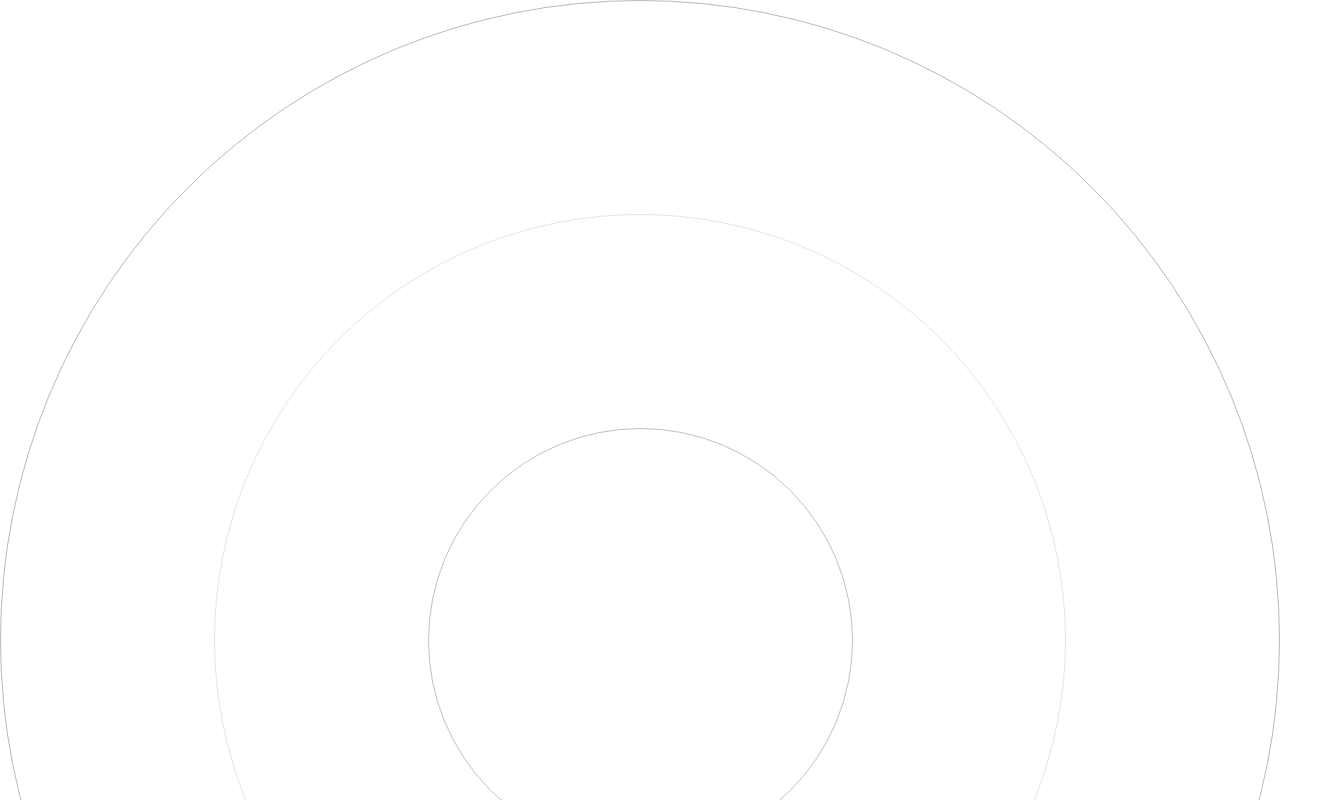
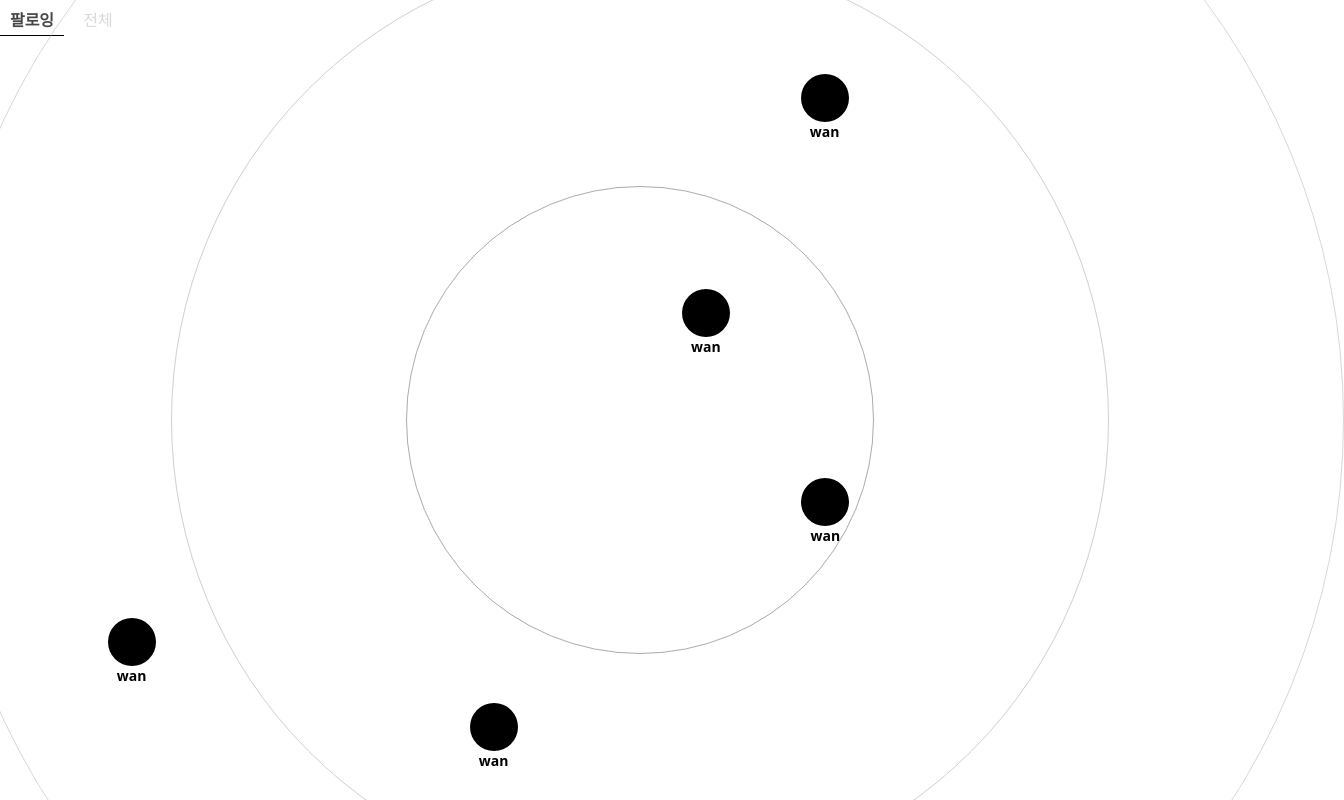
Before and after one commit to ggumms/ggumtle, a React (Vite) app in the folder frontend/: page / in a window 1280 px wide. Shown: the top 800 px of the page, 1344 px wide, since content can reach past the window. Built offline with nearby package versions, Linux system fonts and the light colour scheme.

Commit message:
[FE] Feat #22: 레이더 페이지 레이아웃 및 유저 컴포넌트 표출 구현
- 디테일한 설정은 api 데이터 형식 정해진 후에 수정할 예정

Change-Id: I2833172ed58326bbd414f0fc14ab849d959bee13

```diff
--- /dev/null
+++ b/frontend/src/pages/Radar/Interfaces.ts
@@ -0,0 +1,21 @@
+export type BucketPosType = {
+	x: number
+	y: number
+}
+export interface IBucket {
+	user: string
+	pos: BucketPosType
+}
+
+export interface IAddBucket {
+	pos: BucketPosType
+	user: string
+	setBuckets: (value: React.SetStateAction<IBucket[]>) => void
+}
+
+export interface IBucketPosition {
+	setBuckets: (value: React.SetStateAction<IBucket[]>) => void
+	user: string
+	radius: number
+	maxNum: number
+}
--- a/frontend/src/pages/Radar/Radar.tsx
+++ b/frontend/src/pages/Radar/Radar.tsx
@@ -1,4 +1,5 @@
-import { Outlet } from 'react-router-dom'
+import { mainHeaderList } from '../../router'
+import MultiPageLayout from '../../components/layout/MutiPageLayout/MultiPageLayout'
 const Radar = () => {
 	// const bucketInfo = {
 	// 	title: '구독자 100만명 달성하기',
@@ -6,13 +7,9 @@ const Radar = () => {
 	// 	dDay: 168,
 	// 	isLock: true,
 	// }
+	// <ProfileBucket bucketInfo={bucketInfo} />
 
-	return (
-		<div>
-			{/* <ProfileBucket bucketInfo={bucketInfo} /> */}
-			<Outlet />
-		</div>
-	)
+	return <MultiPageLayout headerData={mainHeaderList} />
 }
 
 export default Radar
--- a/frontend/src/pages/Radar/components/AllTab.tsx
+++ b/frontend/src/pages/Radar/components/AllTab.tsx
@@ -1,7 +1,13 @@
-import React from 'react'
-
 const AllTab = () => {
-	return <div>This is All Tab</div>
+	return (
+		<div className="w-screen h-[calc(100vh-5rem)] flex justify-center items-center">
+			<div className="w-[110%] mt-10 animate-radar3 border border-[#c6c6c661] aspect-square rounded-full flex absolute items-center justify-center">
+				<div className="w-2/3 animate-radar2 border border-[#c6c6c661] aspect-square rounded-full flex absolute items-center justify-center">
+					<div className="w-1/2 animate-radar1 border border-[#c6c6c661] aspect-square rounded-full flex absolute items-center justify-center"></div>
+				</div>
+			</div>
+		</div>
+	)
 }
 
 export default AllTab
--- a/frontend/src/pages/Radar/components/FollowingTab.tsx
+++ b/frontend/src/pages/Radar/components/FollowingTab.tsx
@@ -1,10 +1,94 @@
+import { useEffect, useState } from 'react'
+import { bucketPositioning } from '../utils'
+import UserItem from './UserItem'
+import { IBucket } from '../Interfaces'
+
+// 더미 데이터
+const users1 = ['a', 'b', 'c', 'd', 'e', 'f']
+const users2 = ['a', 'b', 'c', 'd', 'e', 'f', 'g', 'h', 'i', 'j']
+const users3 = ['a', 'b', 'c', 'd', 'e', 'f', 'g', 'h', 'i', 'j', 'o', 'p', 'q']
+
+// 버킷들을 띄울 div 스타일 지정
+// @TODO: 추후 tailwind 코드로 수정하기 (translate 속성 유의)
+const bucketArea: {
+	position: 'absolute'
+	top: string
+	left: string
+	transform: string
+	width: string
+	aspectRatio: string
+} = {
+	position: 'absolute',
+	top: 'calc(50% - 20px)',
+	left: '50%',
+	transform: 'translate(-50%, -50%)',
+	width: '110%',
+	aspectRatio: '1 / 1',
+}
+
 const FollowingTab = () => {
+	const [buckets, setBuckets] = useState<IBucket[]>([])
+
+	// @TODO: 추후 실제 데이터로 api 통신 시에 데이터 형식에 따라 코드 대폭 수정 예정
+	useEffect(() => {
+		console.log(buckets)
+		const radius = 16.5
+		const maxNum = 5
+		users1.forEach((user, index) => {
+			setTimeout(
+				() => {
+					bucketPositioning({ setBuckets, user, radius, maxNum })
+				},
+				100 * index + 50 * Math.random()
+			)
+		})
+	}, [])
+	useEffect(() => {
+		console.log(buckets)
+		const radius = 34
+		const maxNum = 10
+		users2.forEach((user, index) => {
+			setTimeout(
+				() => {
+					bucketPositioning({ setBuckets, user, radius, maxNum })
+				},
+				100 * index + 50 * Math.random()
+			)
+		})
+	}, [])
+	useEffect(() => {
+		console.log(buckets)
+		const radius = 50
+		const maxNum = 13
+		users3.forEach((user, index) => {
+			setTimeout(
+				() => {
+					bucketPositioning({ setBuckets, user, radius, maxNum })
+				},
+				100 * index + 50 * Math.random()
+			)
+		})
+	}, [])
+
 	return (
-		<div
-			className="w-full animate-radar1 border border-[#c6c6c661] aspect-square rounded-full flex absolute items-center justify-center"
-		>
-			<div className="w-2/3 animate-radar2 border border-[#c6c6c661] aspect-square rounded-full flex absolute items-center justify-center">
-				<div className="w-1/2 animate-radar3 border border-[#c6c6c661] aspect-square rounded-full flex absolute items-center justify-center"></div>
+		<div className="w-screen h-[calc(100vh-5rem)] flex justify-center items-center">
+			<div className="w-[110%] mt-10 animate-radar3 border border-[#c6c6c661] aspect-square rounded-full flex absolute items-center justify-center">
+				<div className="w-2/3 animate-radar2 border border-[#c6c6c661] aspect-square rounded-full flex absolute items-center justify-center">
+					<div className="w-1/2 animate-radar1 border border-[#c6c6c661] aspect-square rounded-full flex absolute items-center justify-center"></div>
+				</div>
+			</div>
+
+			<div className="mt-10" style={bucketArea}>
+				{buckets.map((item, index) => (
+					// @TODO: 레이더 라인별 UserItem 크기 조절
+					<UserItem
+						// key값 변경
+						key={index}
+						pos={item.pos}
+						// item={item.}
+						// onClick={() => navigate(`detail/${item.post_id}`)}
+					/>
+				))}
 			</div>
 		</div>
 	)
--- a/frontend/src/pages/Radar/components/UserItem.tsx
+++ b/frontend/src/pages/Radar/components/UserItem.tsx
@@ -11,13 +11,27 @@ const userFontSize: Record<number, string> = {
 	3: 'text-[10px]',
 }
 
-const UserItem = () => {
+export interface UserItemProps {
+	pos: { x: number; y: number }
+	post_id?: string
+	// onClick: () => void
+}
+
+const UserItem = ({ pos }: UserItemProps) => {
+	// const UserItem = ({ pos, onClick }: UserItemProps) => {
+	const itemStyle: { position: 'absolute'; left: string; bottom: string } = {
+		position: 'absolute',
+		left: `${45 + pos.x}%`,
+		bottom: `${40 + pos.y}%`,
+	}
 	const name = 'wan'
+	// const left = `left-[${50 + pos.x}%]`
+	// const bottom = `bottom-[${50 + pos.y}%]`
 	return (
-		<div className="inline-flex flex-col items-center">
+		<div className="inline-flex flex-col items-center" style={itemStyle}>
 			{/* @TODO: api 통신할 때에는 img 태그로 변경 후 실제 데이터 삽입하기
       <img src="" alt="" /> */}
-			<div className={`bg-green rounded-full ${userSize[1]}`}></div>
+			<div className={`bg-black rounded-full ${userSize[1]}`}></div>
 			<span className={`${userFontSize[1]} font-semibold`}>{name}</span>
 		</div>
 	)
--- /dev/null
+++ b/frontend/src/pages/Radar/utils.ts
@@ -0,0 +1,69 @@
+import { IAddBucket, IBucket, IBucketPosition } from "./Interfaces"
+
+export function getCircleEdgePos(radius: number) {
+	const angle = Math.random() * 2 * Math.PI
+	const x = radius * Math.cos(angle)
+	const y = radius * Math.sin(angle)
+
+	//보이는 레이더 위치에 들어오게 조정
+	if (Math.abs(x) <= 40 && y >= -40) return { x, y }
+
+	// distance 값을 조정하여 재귀 호출
+	// const adjustedDistance = distance - 1 // 임의의 값으로 조정 (조건에 맞게 조정해야 함)
+	return getCircleEdgePos(radius)
+}
+
+export function addBucket({ pos, user, setBuckets }: IAddBucket) {
+	setBuckets((prevBuckets: IBucket[]) => {
+		// 초과 방지
+		if (prevBuckets.length > 6) return prevBuckets
+
+		// 이미 존재하는 user인지 확인
+		const isUserExist = prevBuckets.some((bucket) => bucket.user === user)
+
+		// 존재하지 않으면 추가
+		if (!isUserExist) {
+			return [
+				...prevBuckets,
+				{
+					pos: pos,
+					user: user,
+				},
+			]
+		}
+
+		// 존재하면 이전 상태 그대로 반환
+		return prevBuckets
+	})
+}
+
+export const bucketPositioning = ({ setBuckets, user, radius, maxNum }: IBucketPosition) => {
+	let prevBuckets: IBucket[] = []
+	setBuckets((prev) => {
+		prevBuckets = prev
+		return prev
+	})
+
+	if (prevBuckets.length >= 25) return
+	// const radius = 16.5 // 16.5 | 34.5 | 50
+	const pos = getCircleEdgePos(radius)
+	if (prevBuckets.length === 0) {
+		return addBucket({ pos, user, setBuckets })
+	} else {
+		const isInRange = prevBuckets.some((user) => {
+			const interDistance = Math.sqrt(
+				(pos.x - user.pos.x) * (pos.x - user.pos.x) + (pos.y - user.pos.y) * (pos.y - user.pos.y)
+			)
+
+			// 거리가 13 미만이면
+			return interDistance < 13
+		})
+		if (!isInRange) {
+			return addBucket({ pos, user, setBuckets })
+		} else {
+			// console.log("recursive");
+			// 겹치면 다른 값으로 재귀 호출
+			bucketPositioning({ setBuckets, user, radius, maxNum })
+		}
+	}
+}
--- a/frontend/src/router.tsx
+++ b/frontend/src/router.tsx
@@ -4,6 +4,7 @@ import { createBrowserRouter } from 'react-router-dom'
 import LoginPage from './pages/auth/LoginPage'
 import FollowingTab from './pages/Radar/components/FollowingTab'
 import AllTab from './pages/Radar/components/AllTab'
+import Radar from './pages/Radar/Radar'
 import AlarmPage from './pages/Radar/components/AlarmPage'
 import SearchPage from './pages/Search/SearchPage'
 import UserSearch from './pages/Search/components/UserSearch'
@@ -18,7 +19,6 @@ import PlaceInfo from './pages/Bucket/AddBucket/PlaceInfo'
 import AdditionalInfo from './pages/Bucket/AddBucket/AdditionalInfo'
 import { MultiPageHeaderInfo } from './types/router'
 import NotFoundPage from './pages/NotfoundPage'
-import Radar from './pages/Radar/Radar'
 
 // Router와 관련된 데이터를 관리하는 객체의 타입
 interface IRouterBase {
@@ -42,17 +42,22 @@ const routerData: RouterElement[] = [
 	{
 		path: '/',
 		element: <Radar />,
-		label: '',
+		label: '메인페이지',
 		children: [
 			{
 				path: '',
 				element: <FollowingTab />,
-				label: '',
+				label: '팔로잉',
+			},
+			{
+				path: 'follow',
+				element: <FollowingTab />,
+				label: '팔로잉',
 			},
 			{
 				path: 'all',
 				element: <AllTab />,
-				label: '',
+				label: '전체',
 			},
 		],
 	},
@@ -153,4 +158,19 @@ export const addBucketHeaderList: MultiPageHeaderInfo[] = routerData.reduce((pre
 }, [] as MultiPageHeaderInfo[])
 // export const addBucketHeaderList: MultiPageHeaderInfo[] = routerData
 
+
+export const mainHeaderList: MultiPageHeaderInfo[] = routerData.reduce((prev, router) => {
+	let headerData
+	if (router.label !== '메인페이지') return [...prev]
+	if (router.children) {
+		headerData = router.children
+			.filter((child) => child.path)
+			.map((child) => {
+				return { name: child?.label, path: child.path }
+			})
+		return [...headerData]
+	}
+	return [...prev]
+}, [] as MultiPageHeaderInfo[])
+
 export default router
```
